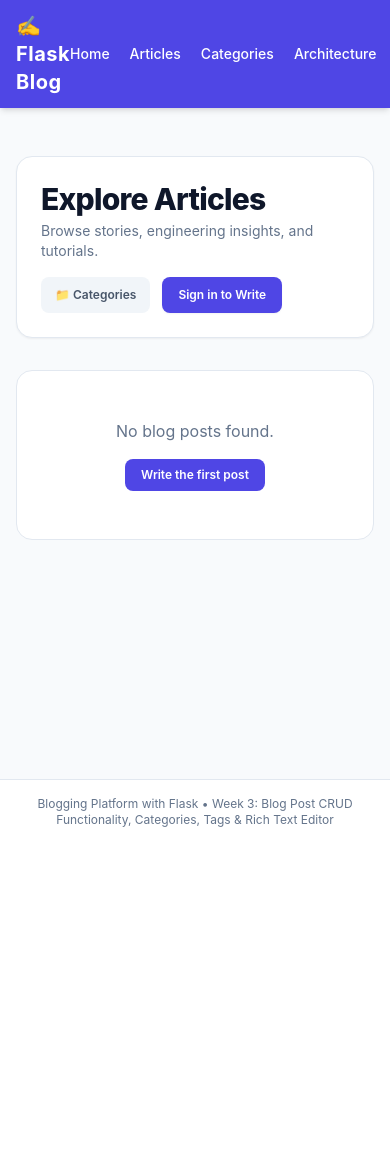
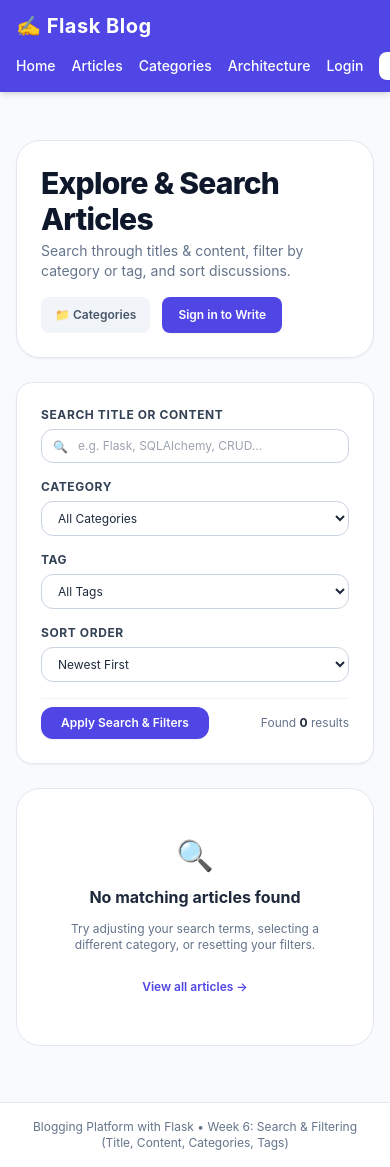
Before and after one commit to vedant1399/Blogging-Platform-with-Flask, a Flask app: page /posts/ in a window 390 px wide; the page is wider, and only the part inside the window is pictured. Before the commit the page ends 827 px from the top of that part, so only its background shows below. Run offline with Flask 3, Linux system fonts and the light colour scheme; some libraries are stand-ins or nearby versions.

Commit message:
feat(search): implement search across title and content, category/tag filtering, and dynamic sorting

```diff
--- a/app/posts/routes.py
+++ b/app/posts/routes.py
@@ -1,5 +1,6 @@
 from flask import render_template, redirect, url_for, flash, request, abort
 from flask_login import login_required, current_user
+from sqlalchemy import func
 from app.posts import posts_bp
 from app.extensions import db
 from app.models import Post, Category, Tag, Comment
@@ -14,16 +15,76 @@ def get_category_choices():
 
 @posts_bp.route('/')
 def list_posts():
-    """List all blog posts with paginated navigation, category and tag filters."""
+    """List blog posts with search by title/content, category/tag filtering, and sorting."""
+    q = request.args.get('q', '').strip()
+    category_slug = request.args.get('category', '').strip()
+    tag_slug = request.args.get('tag', '').strip()
+    sort_by = request.args.get('sort', 'newest').strip()
     page = request.args.get('page', 1, type=int)
     per_page = 6
-    pagination = Post.query.order_by(Post.created_at.desc()).paginate(
-        page=page, per_page=per_page, error_out=False
-    )
+
+    query = Post.query
+
+    # Search filter: Title OR Content (case-insensitive)
+    if q:
+        search_pattern = f"%{q}%"
+        query = query.filter(
+            db.or_(
+                Post.title.ilike(search_pattern),
+                Post.content.ilike(search_pattern)
+            )
+        )
+
+    # Category filter
+    selected_category = None
+    if category_slug:
+        selected_category = Category.query.filter_by(slug=category_slug).first()
+        if selected_category:
+            query = query.filter(Post.category_id == selected_category.id)
+
+    # Tag filter
+    selected_tag = None
+    if tag_slug:
+        selected_tag = Tag.query.filter_by(slug=tag_slug).first()
+        if selected_tag:
+            query = query.filter(Post.tags.contains(selected_tag))
+
+    # Sorting
+    if sort_by == 'oldest':
+        query = query.order_by(Post.created_at.asc())
+    elif sort_by == 'popular':
+        # Order by comment count descending, then by publication date
+        query = query.outerjoin(Post.comments).group_by(Post.id).order_by(
+            func.count(Comment.id).desc(),
+            Post.created_at.desc()
+        )
+    else:  # 'newest' default
+        query = query.order_by(Post.created_at.desc())
+
+    pagination = query.paginate(page=page, per_page=per_page, error_out=False)
     posts = pagination.items
+
     categories = Category.query.order_by(Category.name).all()
     tags = Tag.query.order_by(Tag.name).all()
-    return render_template('posts/list.html', pagination=pagination, posts=posts, categories=categories, tags=tags)
+
+    return render_template(
+        'posts/list.html',
+        pagination=pagination,
+        posts=posts,
+        categories=categories,
+        tags=tags,
+        q=q,
+        selected_category=category_slug,
+        selected_tag=tag_slug,
+        selected_sort=sort_by
+    )
+
+
+@posts_bp.route('/search')
+def search():
+    """Search endpoint redirecting to list_posts with query string."""
+    q = request.args.get('q', '').strip()
+    return redirect(url_for('posts.list_posts', q=q))
 
 
 @posts_bp.route('/new', methods=['GET', 'POST'])
@@ -161,7 +222,6 @@ def delete_comment(comment_id):
         abort(404)
 
     post_id = comment.post_id
-    # Authorization: Either the comment author or the post owner can delete
     if comment.author != current_user and comment.post.author != current_user:
         flash('You are not authorized to delete this comment.', 'danger')
         return redirect(url_for('posts.post_detail', post_id=post_id) + '#comments')
@@ -179,7 +239,7 @@ def delete_comment(comment_id):
 
 @posts_bp.route('/category/<slug>')
 def category_posts(slug):
-    """Filter posts by category with pagination."""
+    """Filter posts by category with dedicated category template and pagination."""
     category = Category.query.filter_by(slug=slug).first_or_404()
     page = request.args.get('page', 1, type=int)
     per_page = 6
@@ -192,7 +252,7 @@ def category_posts(slug):
 
 @posts_bp.route('/tag/<slug>')
 def tag_posts(slug):
-    """Filter posts by tag with pagination."""
+    """Filter posts by tag with dedicated tag template and pagination."""
     tag = Tag.query.filter_by(slug=slug).first_or_404()
     page = request.args.get('page', 1, type=int)
     per_page = 6
--- a/app/templates/base.html
+++ b/app/templates/base.html
@@ -10,12 +10,21 @@
 </head>
 <body class="bg-slate-50 text-slate-800 flex flex-col min-h-screen">
     <!-- Navbar -->
-    <nav class="bg-indigo-600 text-white shadow-md">
-        <div class="max-w-6xl mx-auto px-4 py-3 flex justify-between items-center">
-            <a href="{{ url_for('main.index') }}" class="font-bold text-xl tracking-wide flex items-center space-x-2">
-                <span>✍️ Flask Blog</span>
-            </a>
-            <div class="flex items-center space-x-5 text-sm font-medium">
+    <nav class="bg-indigo-600 text-white shadow-md sticky top-0 z-30">
+        <div class="max-w-6xl mx-auto px-4 py-3 flex flex-wrap justify-between items-center gap-3">
+            <div class="flex items-center space-x-6">
+                <a href="{{ url_for('main.index') }}" class="font-bold text-xl tracking-wide flex items-center space-x-2">
+                    <span>✍️ Flask Blog</span>
+                </a>
+
+                <!-- Global Search Bar -->
+                <form action="{{ url_for('posts.list_posts') }}" method="GET" class="relative hidden sm:block">
+                    <input type="text" name="q" value="{{ request.args.get('q', '') }}" placeholder="Search title or content..." class="bg-indigo-700/60 placeholder-indigo-200 text-white text-xs rounded-full pl-8 pr-3 py-1.5 focus:outline-none focus:ring-2 focus:ring-white w-48 lg:w-64 transition-all">
+                    <span class="absolute left-2.5 top-1.5 text-indigo-300 text-xs">🔍</span>
+                </form>
+            </div>
+
+            <div class="flex items-center space-x-4 md:space-x-5 text-sm font-medium">
                 <a href="{{ url_for('main.index') }}" class="hover:text-indigo-200 transition">Home</a>
                 <a href="{{ url_for('posts.list_posts') }}" class="hover:text-indigo-200 transition">Articles</a>
                 <a href="{{ url_for('posts.manage_categories') }}" class="hover:text-indigo-200 transition">Categories</a>
@@ -68,7 +77,7 @@
     <!-- Footer -->
     <footer class="bg-white border-t border-slate-200 py-4 mt-8">
         <div class="max-w-6xl mx-auto px-4 text-center text-xs text-slate-500">
-            Blogging Platform with Flask • Week 3: Blog Post CRUD Functionality, Categories, Tags & Rich Text Editor
+            Blogging Platform with Flask • Week 6: Search & Filtering (Title, Content, Categories, Tags)
         </div>
     </footer>
 
--- a/app/templates/posts/list.html
+++ b/app/templates/posts/list.html
@@ -1,15 +1,15 @@
 {% extends 'base.html' %}
 {% from '_macros.html' import render_pagination, render_post_card %}
 
-{% block title %}All Articles - Blogging Platform{% endblock %}
+{% block title %}Explore & Search Articles - Flask Blog{% endblock %}
 
 {% block content %}
-<div class="space-y-8">
+<div class="space-y-6">
     <!-- Header with Action Button -->
-    <div class="bg-white rounded-2xl shadow-sm border border-slate-200 p-6 md:p-8 flex flex-col md:flex-row justify-between items-start md:items-center gap-4">
+    <div class="bg-white rounded-3xl shadow-sm border border-slate-200 p-6 md:p-8 flex flex-col md:flex-row justify-between items-start md:items-center gap-4">
         <div>
-            <h1 class="text-3xl font-extrabold text-slate-900 tracking-tight">Explore Articles</h1>
-            <p class="text-sm text-slate-500 mt-1">Browse stories, engineering insights, and tutorials.</p>
+            <h1 class="text-3xl font-extrabold text-slate-900 tracking-tight">Explore & Search Articles</h1>
+            <p class="text-sm text-slate-500 mt-1">Search through titles & content, filter by category or tag, and sort discussions.</p>
         </div>
         <div class="flex items-center space-x-3">
             <a href="{{ url_for('posts.manage_categories') }}" class="text-xs font-semibold text-slate-600 hover:text-slate-900 bg-slate-100 hover:bg-slate-200 px-3.5 py-2.5 rounded-lg transition">
@@ -27,20 +27,83 @@
         </div>
     </div>
 
-    <!-- Category Pills Filter Navigation -->
-    {% if categories %}
-        <div class="flex flex-wrap items-center gap-2">
-            <span class="text-xs font-bold text-slate-400 uppercase tracking-wider mr-2">Filter:</span>
-            <a href="{{ url_for('posts.list_posts') }}" class="text-xs font-semibold px-3.5 py-1.5 rounded-full bg-indigo-600 text-white shadow-sm">
-                All ({{ pagination.total }})
-            </a>
-            {% for cat in categories %}
-                <a href="{{ url_for('posts.category_posts', slug=cat.slug) }}" class="text-xs font-medium px-3.5 py-1.5 rounded-full bg-white hover:bg-indigo-50 text-slate-600 hover:text-indigo-600 border border-slate-200 transition">
-                    {{ cat.name }} ({{ cat.posts.count() }})
-                </a>
-            {% endfor %}
-        </div>
-    {% endif %}
+    <!-- Search & Filter Controls Toolbar -->
+    <div class="bg-white rounded-2xl shadow-sm border border-slate-200 p-6">
+        <form action="{{ url_for('posts.list_posts') }}" method="GET" class="grid grid-cols-1 sm:grid-cols-2 lg:grid-cols-5 gap-4 items-end">
+            <!-- Keyword Search Input -->
+            <div class="lg:col-span-2">
+                <label class="block text-xs font-bold text-slate-700 uppercase tracking-wider mb-1.5">
+                    Search Title or Content
+                </label>
+                <div class="relative">
+                    <input type="text" name="q" value="{{ q }}" placeholder="e.g. Flask, SQLAlchemy, CRUD..." class="w-full border border-slate-300 rounded-xl pl-9 pr-3 py-2 text-xs focus:outline-none focus:ring-2 focus:ring-indigo-500">
+                    <span class="absolute left-3 top-2.5 text-slate-400 text-xs">🔍</span>
+                </div>
+            </div>
+
+            <!-- Category Selector -->
+            <div>
+                <label class="block text-xs font-bold text-slate-700 uppercase tracking-wider mb-1.5">
+                    Category
+                </label>
+                <select name="category" class="w-full border border-slate-300 rounded-xl px-3 py-2 text-xs bg-white focus:outline-none focus:ring-2 focus:ring-indigo-500">
+                    <option value="">All Categories</option>
+                    {% for cat in categories %}
+                        <option value="{{ cat.slug }}" {% if selected_category == cat.slug %}selected{% endif %}>
+                            {{ cat.name }} ({{ cat.posts.count() }})
+                        </option>
+                    {% endfor %}
+                </select>
+            </div>
+
+            <!-- Tag Selector -->
+            <div>
+                <label class="block text-xs font-bold text-slate-700 uppercase tracking-wider mb-1.5">
+                    Tag
+                </label>
+                <select name="tag" class="w-full border border-slate-300 rounded-xl px-3 py-2 text-xs bg-white focus:outline-none focus:ring-2 focus:ring-indigo-500">
+                    <option value="">All Tags</option>
+                    {% for t in tags %}
+                        <option value="{{ t.slug }}" {% if selected_tag == t.slug %}selected{% endif %}>
+                            #{{ t.name }} ({{ t.posts.count() }})
+                        </option>
+                    {% endfor %}
+                </select>
+            </div>
+
+            <!-- Sort By -->
+            <div>
+                <label class="block text-xs font-bold text-slate-700 uppercase tracking-wider mb-1.5">
+                    Sort Order
+                </label>
+                <select name="sort" class="w-full border border-slate-300 rounded-xl px-3 py-2 text-xs bg-white focus:outline-none focus:ring-2 focus:ring-indigo-500">
+                    <option value="newest" {% if selected_sort == 'newest' %}selected{% endif %}>Newest First</option>
+                    <option value="oldest" {% if selected_sort == 'oldest' %}selected{% endif %}>Oldest First</option>
+                    <option value="popular" {% if selected_sort == 'popular' %}selected{% endif %}>Most Commented</option>
+                </select>
+            </div>
+
+            <!-- Submit & Reset Action Buttons -->
+            <div class="sm:col-span-2 lg:col-span-5 flex flex-wrap items-center justify-between gap-3 pt-2 border-t border-slate-100">
+                <div class="flex items-center space-x-2">
+                    <button type="submit" class="bg-indigo-600 hover:bg-indigo-700 text-white text-xs font-semibold px-5 py-2 rounded-xl transition shadow-sm">
+                        Apply Search & Filters
+                    </button>
+                    {% if q or selected_category or selected_tag or selected_sort != 'newest' %}
+                        <a href="{{ url_for('posts.list_posts') }}" class="text-xs text-rose-600 hover:text-rose-700 font-semibold px-3 py-2 hover:bg-rose-50 rounded-xl transition">
+                            Reset Filters ✕
+                        </a>
+                    {% endif %}
+                </div>
+
+                <!-- Active Filter Badges Summary -->
+                <div class="text-xs text-slate-500">
+                    Found <span class="font-bold text-slate-800">{{ pagination.total }}</span> results
+                    {% if q %} for "<span class="font-semibold text-indigo-600">{{ q }}</span>"{% endif %}
+                </div>
+            </div>
+        </form>
+    </div>
 
     <!-- Posts Grid -->
     <div class="grid grid-cols-1 md:grid-cols-2 gap-6">
@@ -49,18 +112,22 @@
                 {{ render_post_card(post, current_user) }}
             {% endfor %}
         {% else %}
-            <div class="md:col-span-2 bg-white p-12 rounded-2xl border border-slate-200 text-center">
-                <p class="text-slate-500 text-base">No blog posts found.</p>
-                <div class="mt-4">
-                    <a href="{{ url_for('posts.create_post') }}" class="inline-flex items-center bg-indigo-600 text-white text-xs font-semibold px-4 py-2 rounded-lg hover:bg-indigo-700 transition">
-                        Write the first post
+            <div class="md:col-span-2 bg-white p-12 rounded-3xl border border-slate-200 text-center space-y-3">
+                <div class="text-3xl">🔍</div>
+                <h3 class="text-base font-bold text-slate-800">No matching articles found</h3>
+                <p class="text-slate-500 text-xs max-w-sm mx-auto">
+                    Try adjusting your search terms, selecting a different category, or resetting your filters.
+                </p>
+                <div class="pt-2">
+                    <a href="{{ url_for('posts.list_posts') }}" class="inline-flex items-center text-xs font-semibold text-indigo-600 hover:underline">
+                        View all articles →
                     </a>
                 </div>
             </div>
         {% endif %}
     </div>
 
-    <!-- Pagination Controls Macro -->
-    {{ render_pagination(pagination, 'posts.list_posts') }}
+    <!-- Pagination Controls Macro (Preserving Filters) -->
+    {{ render_pagination(pagination, 'posts.list_posts', q=q, category=selected_category, tag=selected_tag, sort=selected_sort) }}
 </div>
 {% endblock %}
```
Also changed, not shown: app/templates/about.html (+29 -22 lines), tests/test_search_filter.py (added, +136 -0 lines), README.md.
